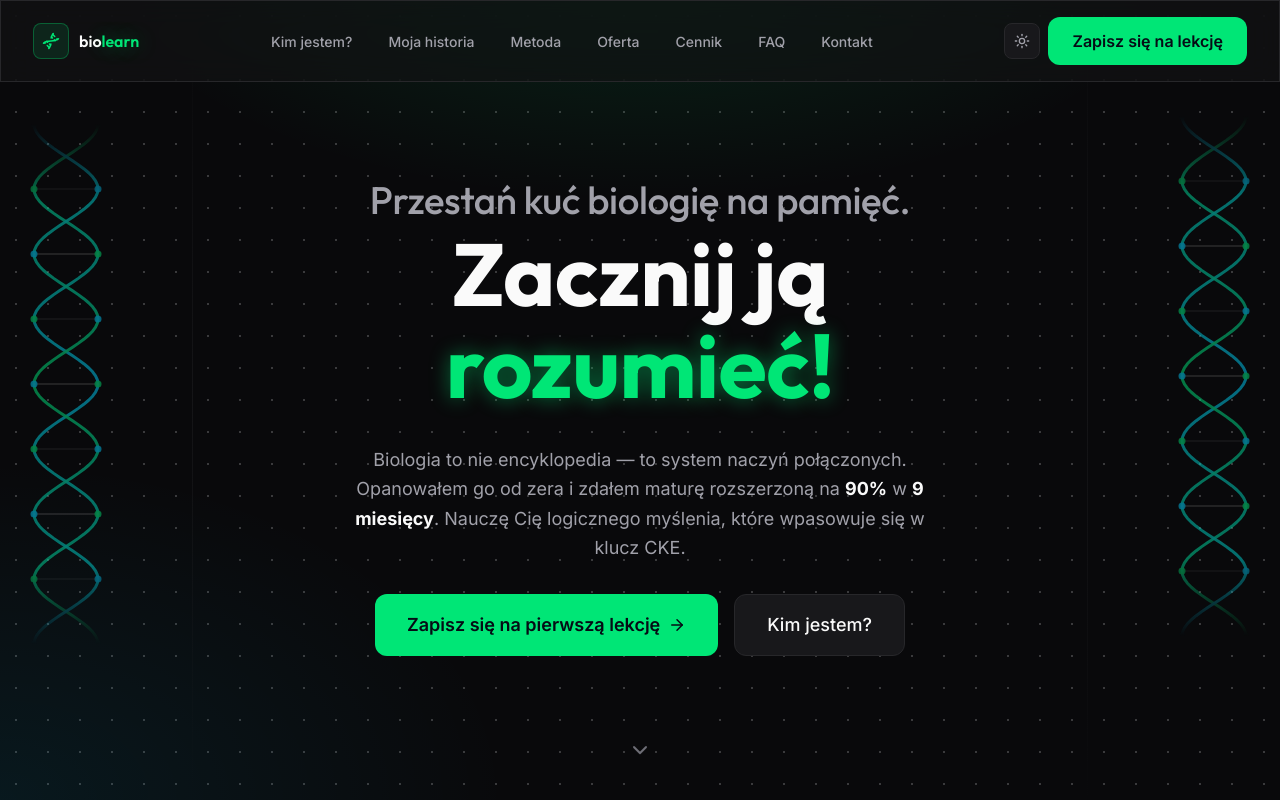
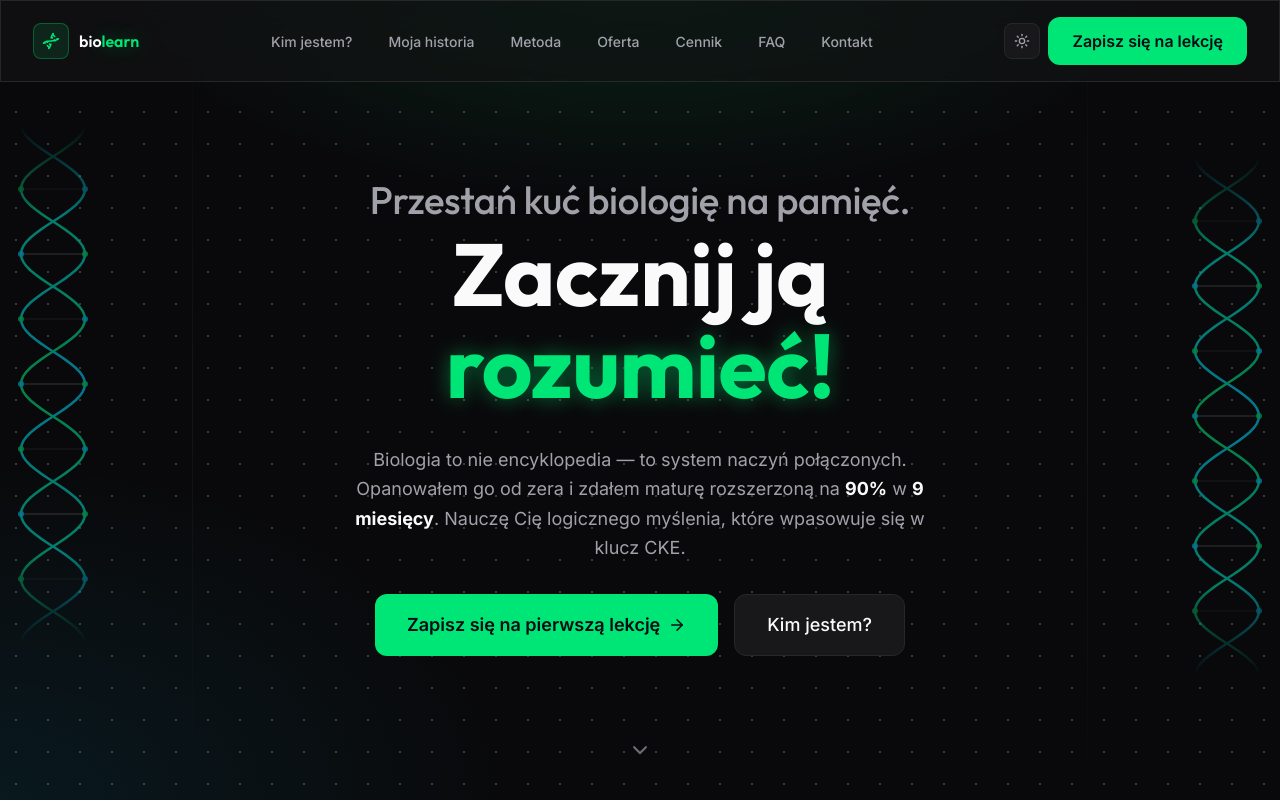
Before and after one commit to taachii/biolearn-landing, a Next.js app: page / in a window 1280 px wide. Shown: the top 800 px of the page. Built offline with nearby package versions, Linux system fonts and the light colour scheme.

Commit message:
fix: fix React key warning in DnaHelix, fix helix symmetry and animation conflict with transform

```diff
--- a/components/sections/HeroSection.tsx
+++ b/components/sections/HeroSection.tsx
@@ -47,22 +47,24 @@ export function HeroSection() {
       <div aria-hidden="true" className="absolute inset-y-0 left-[15%] w-px bg-gradient-to-b from-transparent via-[var(--color-border)] to-transparent opacity-40 hidden xl:block" />
       <div aria-hidden="true" className="absolute inset-y-0 right-[15%] w-px bg-gradient-to-b from-transparent via-[var(--color-border)] to-transparent opacity-40 hidden xl:block" />
 
-      {/* ── DNA Helices ──────────────────────────────────────── */}
+      {/* ── DNA Helices — symmetrical, animation on inner div ─ */}
       {/* Left helix */}
       <div
         aria-hidden="true"
-        className="absolute top-1/2 -translate-y-1/2 left-[2%] opacity-55 hidden lg:block"
-        style={{ animation: "dna-drift 14s ease-in-out infinite alternate" }}
+        className="absolute top-0 bottom-0 left-[1%] hidden lg:flex items-center pointer-events-none"
       >
-        <DnaHelix height={520} width={80} turns={4} />
+        <div style={{ animation: "dna-drift 12s ease-in-out infinite alternate" }}>
+          <DnaHelix height={520} width={80} turns={4} className="opacity-55" />
+        </div>
       </div>
-      {/* Right helix — slightly offset vertically for asymmetry */}
+      {/* Right helix */}
       <div
         aria-hidden="true"
-        className="absolute top-[45%] -translate-y-1/2 right-[2%] opacity-55 hidden lg:block"
-        style={{ animation: "dna-drift 14s ease-in-out infinite alternate-reverse" }}
+        className="absolute top-0 bottom-0 right-[1%] hidden lg:flex items-center pointer-events-none"
       >
-        <DnaHelix height={520} width={80} turns={4} />
+        <div style={{ animation: "dna-drift 12s ease-in-out infinite alternate-reverse" }}>
+          <DnaHelix height={520} width={80} turns={4} className="opacity-55" />
+        </div>
       </div>
 
       {/* ── Content ─────────────────────────────────────────────── */}
--- a/components/ui/DnaHelix.tsx
+++ b/components/ui/DnaHelix.tsx
@@ -1,63 +1,49 @@
 "use client";
 
-import { useId } from "react";
+import { Fragment, useId } from "react";
 import { cn } from "@/lib/utils";
 
 interface DnaHelixProps {
-  /** Height of the SVG in px */
   height?: number;
-  /** Width of the SVG in px */
   width?: number;
-  /** How many full turns of the helix to draw */
   turns?: number;
   className?: string;
 }
 
-/**
- * DnaHelix — generates a smooth double-helix SVG purely from math.
- *
- * Two sinusoidal strands offset by π, connected by base-pair rungs.
- * Strands use green→cyan gradients; rungs fade with the sine depth.
- */
 export function DnaHelix({
   height = 560,
-  width  = 90,
+  width  = 80,
   turns  = 4,
   className,
 }: DnaHelixProps) {
   const uid = useId().replace(/:/g, "");
-  const cx  = width / 2;           // center X
-  const amp = width * 0.40;        // amplitude (how wide the helix is)
-  const N   = turns * 32;          // total sample points (higher = smoother)
+  const cx  = width / 2;
+  const amp = width * 0.40;
+  // 32 sample points per turn → very smooth curve
+  const N   = turns * 32;
 
-  // ─── Generate points ──────────────────────────────────────────
   type Pt = [number, number];
-
   const strand1: Pt[] = [];
   const strand2: Pt[] = [];
-  const rungs:   { x1: number; y: number; x2: number; depth: number }[] = [];
+  const rungs: { x1: number; y: number; x2: number; depth: number }[] = [];
 
   for (let i = 0; i <= N; i++) {
     const t = (i / N) * turns * Math.PI * 2;
     const y = (i / N) * height;
+    strand1.push([cx + amp * Math.cos(t), y]);
+    strand2.push([cx - amp * Math.cos(t), y]);
 
-    strand1.push([cx + amp * Math.cos(t), y]);
-    strand2.push([cx - amp * Math.cos(t), y]); // offset by π → opposite phase
-
-    // Rung every half-turn (8 points per turn → every 4th point = half-turn)
+    // rung every half-turn
     if (i % (N / (turns * 2)) < 1) {
-      const depth = Math.cos(t); // –1 to 1; used for opacity/sorting
-      rungs.push({ x1: cx + amp * Math.cos(t), y, x2: cx - amp * Math.cos(t), depth });
+      rungs.push({ x1: cx + amp * Math.cos(t), y, x2: cx - amp * Math.cos(t), depth: Math.cos(t) });
     }
   }
 
-  // ─── Path builder (smooth polyline) ───────────────────────────
   const toPath = (pts: Pt[]) =>
     pts.map(([x, y], i) => `${i === 0 ? "M" : "L"} ${x.toFixed(2)} ${y.toFixed(2)}`).join(" ");
 
-  // Sort rungs so "closer" ones render on top (depth > 0 = front)
-  const backRungs  = rungs.filter((r) => r.depth < 0);
-  const frontRungs = rungs.filter((r) => r.depth >= 0);
+  const backRungs  = rungs.filter(r => r.depth < 0);
+  const frontRungs = rungs.filter(r => r.depth >= 0);
 
   return (
     <svg
@@ -68,96 +54,58 @@ export function DnaHelix({
       aria-hidden="true"
     >
       <defs>
-        {/* Vertical fade mask so helix fades in/out at edges */}
         <linearGradient id={`${uid}-fade`} x1="0" y1="0" x2="0" y2="1">
-          <stop offset="0%"   stopColor="white" stopOpacity="0"   />
-          <stop offset="15%"  stopColor="white" stopOpacity="1"   />
-          <stop offset="85%"  stopColor="white" stopOpacity="1"   />
-          <stop offset="100%" stopColor="white" stopOpacity="0"   />
+          <stop offset="0%"   stopColor="white" stopOpacity="0" />
+          <stop offset="18%"  stopColor="white" stopOpacity="1" />
+          <stop offset="82%"  stopColor="white" stopOpacity="1" />
+          <stop offset="100%" stopColor="white" stopOpacity="0" />
         </linearGradient>
         <mask id={`${uid}-mask`}>
           <rect width={width} height={height} fill={`url(#${uid}-fade)`} />
         </mask>
-
-        {/* Strand gradient: green top → cyan bottom */}
         <linearGradient id={`${uid}-s1`} x1="0" y1="0" x2="0" y2="1">
-          <stop offset="0%"   stopColor="rgba(0,230,118,0.9)" />
-          <stop offset="50%"  stopColor="rgba(0,207,255,0.9)" />
-          <stop offset="100%" stopColor="rgba(0,230,118,0.9)" />
+          <stop offset="0%"   stopColor="#00e676" />
+          <stop offset="50%"  stopColor="#00cfff" />
+          <stop offset="100%" stopColor="#00e676" />
         </linearGradient>
-        {/* Strand gradient: cyan top → green bottom (opposite) */}
         <linearGradient id={`${uid}-s2`} x1="0" y1="0" x2="0" y2="1">
-          <stop offset="0%"   stopColor="rgba(0,207,255,0.9)" />
-          <stop offset="50%"  stopColor="rgba(0,230,118,0.9)" />
-          <stop offset="100%" stopColor="rgba(0,207,255,0.9)" />
+          <stop offset="0%"   stopColor="#00cfff" />
+          <stop offset="50%"  stopColor="#00e676" />
+          <stop offset="100%" stopColor="#00cfff" />
         </linearGradient>
       </defs>
 
-      {/* Everything masked for edge fade */}
       <g mask={`url(#${uid}-mask)`}>
-
-        {/* ── Back rungs (depth < 0) — render first / under strands ── */}
+        {/* Back rungs */}
         {backRungs.map((r, i) => (
-          <line
-            key={`br-${i}`}
+          <line key={`br-${i}`}
             x1={r.x1.toFixed(2)} y1={r.y.toFixed(2)}
             x2={r.x2.toFixed(2)} y2={r.y.toFixed(2)}
-            stroke="rgba(255,255,255,0.12)"
-            strokeWidth="1.5"
-            strokeLinecap="round"
+            stroke="rgba(255,255,255,0.10)" strokeWidth="1.5" strokeLinecap="round"
           />
         ))}
 
-        {/* ── Strand 1 ──────────────────────────────────────────── */}
-        <path
-          d={toPath(strand1)}
-          fill="none"
-          stroke={`url(#${uid}-s1)`}
-          strokeWidth="3"
-          strokeLinecap="round"
-          strokeLinejoin="round"
-        />
+        {/* Strand 1 */}
+        <path d={toPath(strand1)} fill="none" stroke={`url(#${uid}-s1)`} strokeWidth="2.5" strokeLinecap="round" strokeLinejoin="round" />
+        {/* Strand 2 */}
+        <path d={toPath(strand2)} fill="none" stroke={`url(#${uid}-s2)`} strokeWidth="2.5" strokeLinecap="round" strokeLinejoin="round" />
 
-        {/* ── Strand 2 ──────────────────────────────────────────── */}
-        <path
-          d={toPath(strand2)}
-          fill="none"
-          stroke={`url(#${uid}-s2)`}
-          strokeWidth="3"
-          strokeLinecap="round"
-          strokeLinejoin="round"
-        />
-
-        {/* ── Front rungs (depth ≥ 0) — render on top of strands ── */}
+        {/* Front rungs */}
         {frontRungs.map((r, i) => (
-          <line
-            key={`fr-${i}`}
+          <line key={`fr-${i}`}
             x1={r.x1.toFixed(2)} y1={r.y.toFixed(2)}
             x2={r.x2.toFixed(2)} y2={r.y.toFixed(2)}
-            stroke="rgba(255,255,255,0.25)"
-            strokeWidth="1.5"
-            strokeLinecap="round"
+            stroke="rgba(255,255,255,0.22)" strokeWidth="1.5" strokeLinecap="round"
           />
         ))}
 
-        {/* ── Node dots at rung/strand intersections ──────────── */}
+        {/* Node dots — using Fragment with key to avoid React warning */}
         {rungs.map((r, i) => (
-          <>
-            <circle
-              key={`n1-${i}`}
-              cx={r.x1.toFixed(2)} cy={r.y.toFixed(2)} r="3.5"
-              fill="rgba(0,230,118,0.85)"
-              style={{ filter: "blur(0.3px)" }}
-            />
-            <circle
-              key={`n2-${i}`}
-              cx={r.x2.toFixed(2)} cy={r.y.toFixed(2)} r="3.5"
-              fill="rgba(0,207,255,0.85)"
-              style={{ filter: "blur(0.3px)" }}
-            />
-          </>
+          <Fragment key={`nodes-${i}`}>
+            <circle cx={r.x1.toFixed(2)} cy={r.y.toFixed(2)} r="3" fill="#00e676" opacity="0.85" />
+            <circle cx={r.x2.toFixed(2)} cy={r.y.toFixed(2)} r="3" fill="#00cfff" opacity="0.85" />
+          </Fragment>
         ))}
-
       </g>
     </svg>
   );
```
